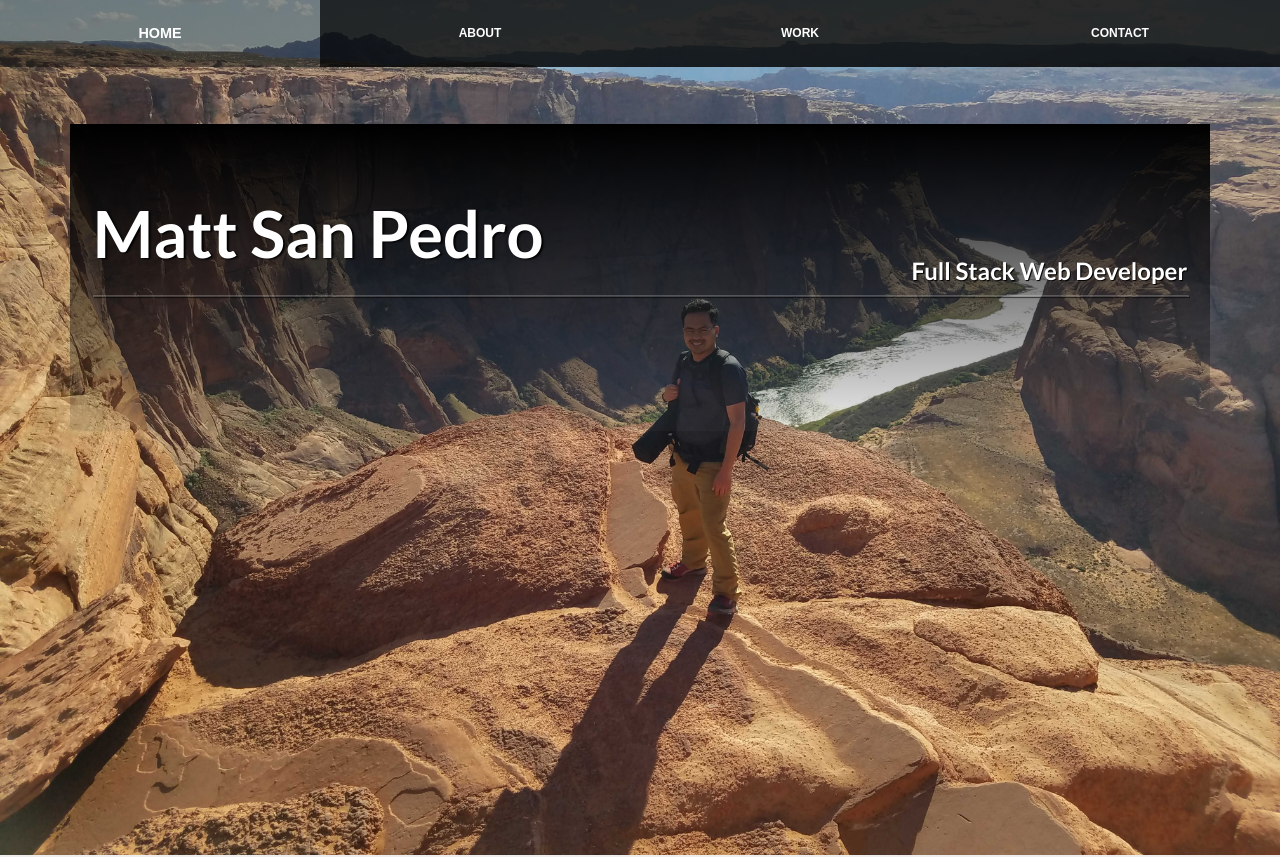
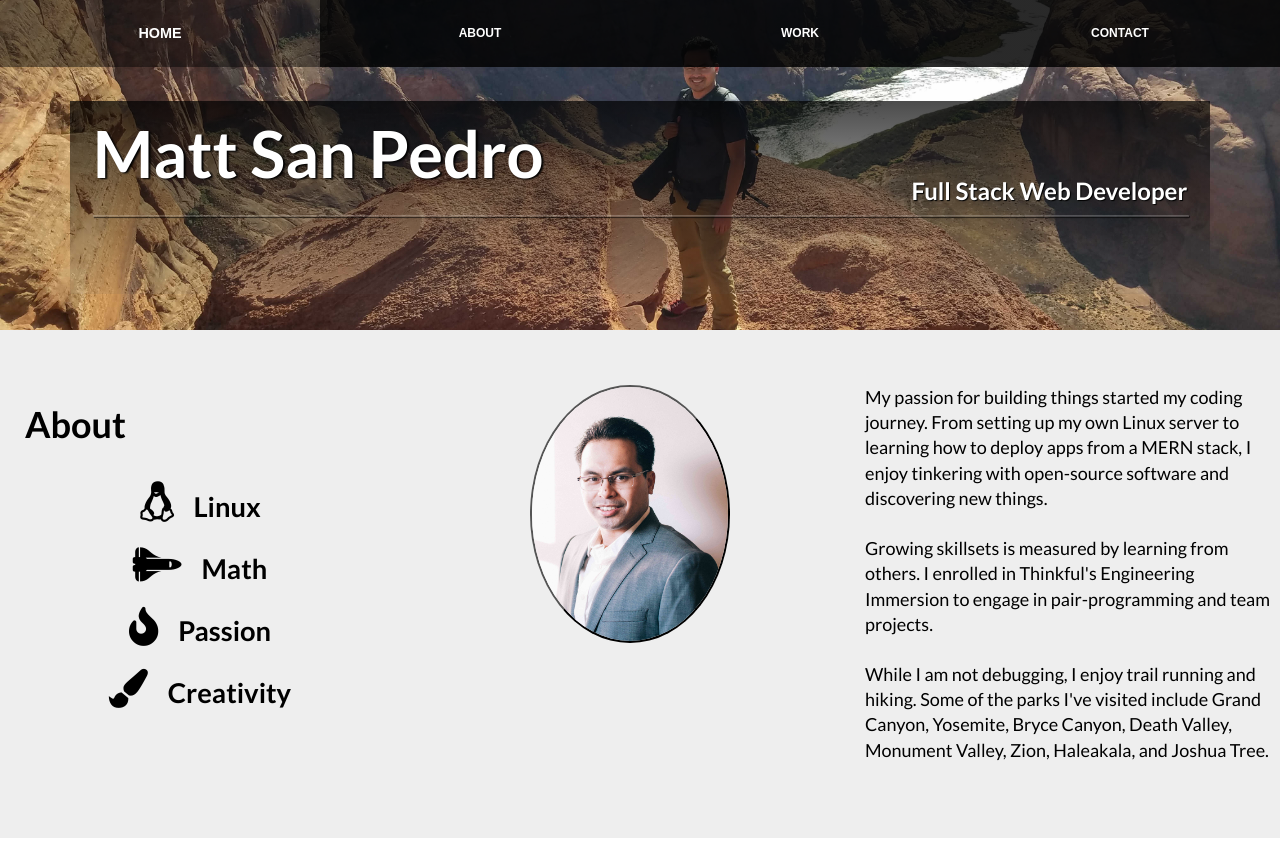
Before and after one commit to mattNat/portfolio-revamp, a React (Create React App) app: page / in a window 1280 px wide. Shown: the top 857 px of the page. Built offline with nearby package versions, Linux system fonts and the light colour scheme.

Commit message:
crop hero image for about me portrait to display on load

```diff
--- a/src/styles/home.css
+++ b/src/styles/home.css
@@ -5,21 +5,21 @@
   /* text-align: center; */
   background: url('../img/hero.jpg') no-repeat center center fixed;
   background-size: cover;
-  height: 855px;
+  height: 330px;
 }
 .bg-overlay {
-  /* background:rgba(0,0,0, 0.3); */
-  height: 855px;
+  /* backgrourgba(26, 16, 16, 0.3).3); */
+  height: 330px;
 }
 
 .intro-message {
   position: relative;
-  padding: 10% 2%;
-  margin-top: 5%;
+  padding: 5% 2%;
+  margin-top: 3%;
   /* background-color: grey; */
   /* background: rgba(90, 90, 90, 0.35) ; */
   /* border-radius: 5px; */
-  background: linear-gradient(to bottom, rgba(0, 0, 0, 1), rgba(90, 90, 90, 0.1) );
+  background: linear-gradient(to bottom, rgba(0, 0, 0, 0.7), rgba(90, 90, 90, 0.1) );
 }
 /*Big header*/
 .intro-message > h1 {
```
